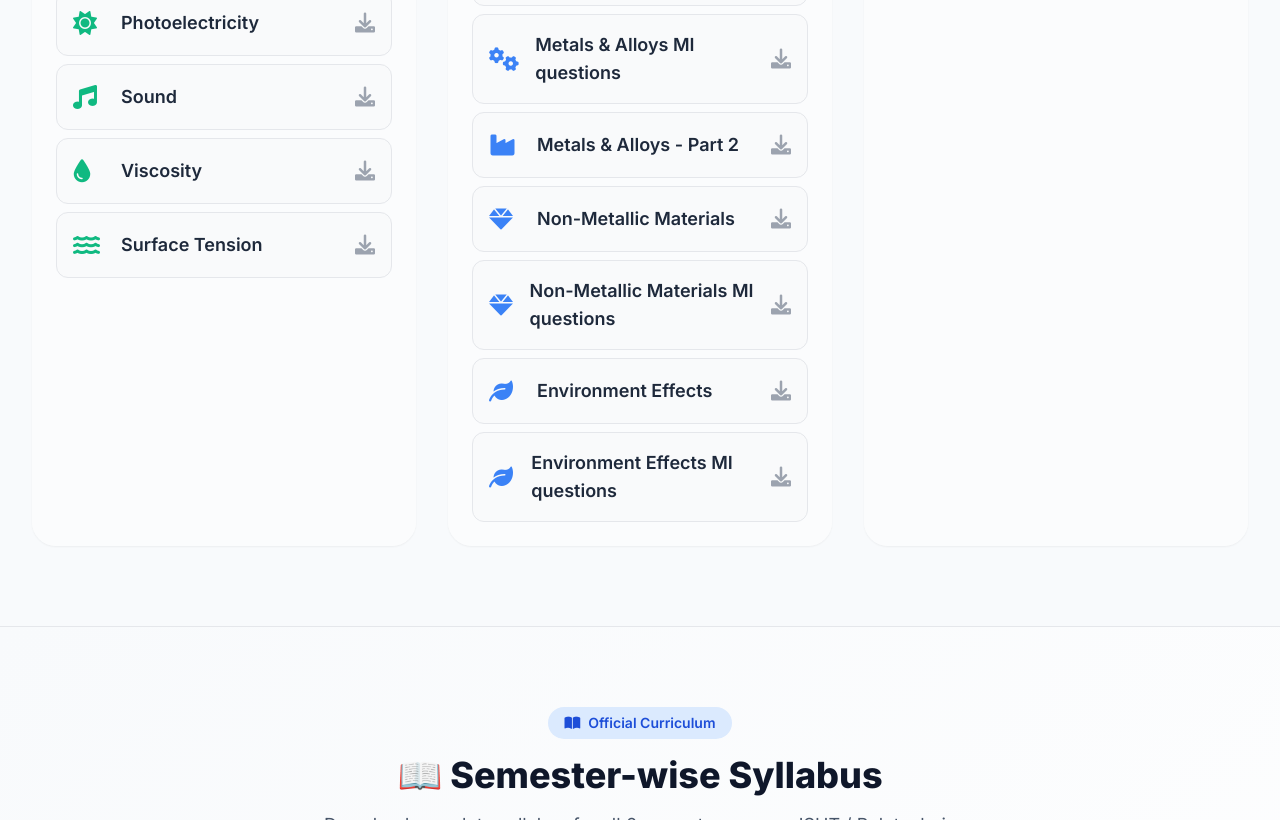
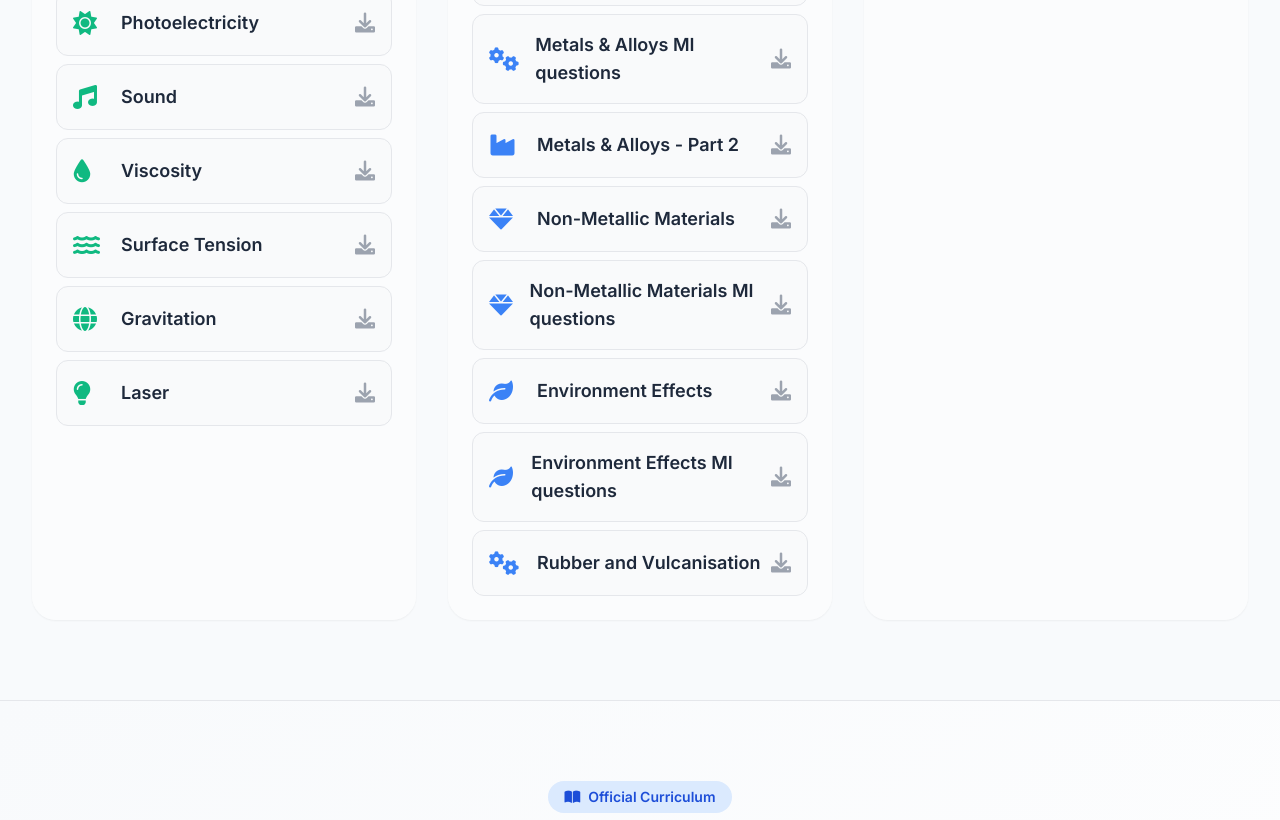
Before and after one commit to diplomacampus/01, a plain HTML site: page code/cse.html in a window 1280 px wide. Shown: the part 1804-2624 px from the top of the page. Drawn offline with nearby package versions, Linux system fonts and the light colour scheme.

Commit message:
Update cse.html

```diff
--- a/code/cse.html
+++ b/code/cse.html
@@ -667,58 +667,170 @@
         const subjectsData = {
     1: [
     {
-            code: "SEM11",
-            title: "Engg. Physics",
-            desc: "Core physics concepts for engineering: elasticity, heat, optics, etc.",
-            icon: "fa-flask",
-            color: "emerald",
-            topics: [
-                { name: "Units & Measurement", pdfUrl: "https://www.dropbox.com/scl/fi/e4iqvjc0cwt2uwl8crivd/Unit-And-Measurement-By-Diploma-Campus.pdf?rlkey=xifq0gnhach62dp2bnkwa9r56&st=3em7edsl&dl=1", icon: "fa-ruler" },
-                { name: "Elasticity", pdfUrl: "https://www.dropbox.com/scl/fi/87ycjqn894r6b1v6nkxf9/Elasticity-by-Diploma-Campus.pdf?rlkey=vnj246c5eilzxfcyv524lmgrz&st=d3aihrif&dl=1", icon: "fa-hand-peace" },
-                { name: "Heat", pdfUrl: "https://www.dropbox.com/scl/fi/ttam9dnznks9j6mtowp2q/Heat-by-Diploma-Campus.pdf?rlkey=2fk742kle8qcylwz2whdoo5rj&st=vm7iu7ev&dl=1", icon: "fa-temperature-high" },
-                { name: "Gas Laws & Specific Heat of Gases", pdfUrl: "https://www.dropbox.com/scl/fi/ae5257f91mdrgw8uiadoj/Gas-Laws-And-Specific-Heat-Of-Gases-by-Diploma-Campus.pdf?rlkey=4x0yx96per8m6m3u82g2es7lt&st=3cascfvd&dl=1", icon: "fa-chart-line" },
-                { name: "Light, Laser & Sound", pdfUrl: "https://www.dropbox.com/scl/fi/qz3nymitogqdkiv1nnrb5/Light-And-Laser-And-Sound-by-Diploma-Campus.pdf?rlkey=3l28v1mstrr5ltw34tsqwzbbw&st=760vz90e&dl=1", icon: "fa-lightbulb" },
-                { name: "Photoelectricity", pdfUrl: "https://www.dropbox.com/scl/fi/v9a5riatz3gucrgbfv7ad/Photo-electricity-by-Dipoma-Campus.pdf?rlkey=m9w2a30eyb7de8lrgj1pgkts7&st=21huxglj&dl=1", icon: "fa-sun" },
-                { name: "Sound", pdfUrl: "https://www.dropbox.com/scl/fi/me54n6bgyi3d19ftlxh9h/Sound-by-Diploma-Campus.pdf?rlkey=z1leok790ah27ynah9w7sjg7r&st=pjrtk2uh&dl=1", icon: "fa-music" },
-                { name: "Viscosity", pdfUrl: "https://www.dropbox.com/scl/fi/a988u69m1p2droj1o8npc/Viscosity-by-Diploma-Campus.pdf?rlkey=22tradzwasod7euvlquegky6v&st=5eus2dsb&dl=1", icon: "fa-tint" },
-                { name: "Surface Tension", pdfUrl: "https://www.dropbox.com/scl/fi/3kvdtihs8hu5496c9jgt8/Surface-Tension-by-Diploma-Campus.pdf?rlkey=fz3gz68evfygkhqtciieal5oo&st=znefjgdf&dl=1", icon: "fa-water" }
+        "code": "SEM11",
+        "title": "Engg. Physics",
+        "desc": "Core physics concepts for engineering: elasticity, heat, optics, etc.",
+        "icon": "fa-flask",
+        "color": "emerald",
+        "topics": [
+            {
+                "name": "Units & Measurement",
+                "pdfUrl": "https://www.dropbox.com/scl/fi/e4iqvjc0cwt2uwl8crivd/Unit-And-Measurement-By-Diploma-Campus.pdf?rlkey=xifq0gnhach62dp2bnkwa9r56&st=3em7edsl&dl=1",
+                "icon": "fa-ruler"
+            },
+            {
+                "name": "Elasticity",
+                "pdfUrl": "https://www.dropbox.com/scl/fi/87ycjqn894r6b1v6nkxf9/Elasticity-by-Diploma-Campus.pdf?rlkey=vnj246c5eilzxfcyv524lmgrz&st=d3aihrif&dl=1",
+                "icon": "fa-hand-peace"
+            },
+            {
+                "name": "Heat",
+                "pdfUrl": "https://www.dropbox.com/scl/fi/ttam9dnznks9j6mtowp2q/Heat-by-Diploma-Campus.pdf?rlkey=2fk742kle8qcylwz2whdoo5rj&st=vm7iu7ev&dl=1",
+                "icon": "fa-temperature-high"
+            },
+            {
+                "name": "Gas Laws & Specific Heat of Gases",
+                "pdfUrl": "https://www.dropbox.com/scl/fi/ae5257f91mdrgw8uiadoj/Gas-Laws-And-Specific-Heat-Of-Gases-by-Diploma-Campus.pdf?rlkey=4x0yx96per8m6m3u82g2es7lt&st=3cascfvd&dl=1",
+                "icon": "fa-chart-line"
+            },
+            {
+                "name": "Light, Laser & Sound",
+                "pdfUrl": "https://www.dropbox.com/scl/fi/qz3nymitogqdkiv1nnrb5/Light-And-Laser-And-Sound-by-Diploma-Campus.pdf?rlkey=3l28v1mstrr5ltw34tsqwzbbw&st=760vz90e&dl=1",
+                "icon": "fa-lightbulb"
+            },
+            {
+                "name": "Photoelectricity",
+                "pdfUrl": "https://www.dropbox.com/scl/fi/v9a5riatz3gucrgbfv7ad/Photo-electricity-by-Dipoma-Campus.pdf?rlkey=m9w2a30eyb7de8lrgj1pgkts7&st=21huxglj&dl=1",
+                "icon": "fa-sun"
+            },
+            {
+                "name": "Sound",
+                "pdfUrl": "https://www.dropbox.com/scl/fi/me54n6bgyi3d19ftlxh9h/Sound-by-Diploma-Campus.pdf?rlkey=z1leok790ah27ynah9w7sjg7r&st=pjrtk2uh&dl=1",
+                "icon": "fa-music"
+            },
+            {
+                "name": "Viscosity",
+                "pdfUrl": "https://www.dropbox.com/scl/fi/a988u69m1p2droj1o8npc/Viscosity-by-Diploma-Campus.pdf?rlkey=22tradzwasod7euvlquegky6v&st=5eus2dsb&dl=1",
+                "icon": "fa-tint"
+            },
+            {
+                "name": "Surface Tension",
+                "pdfUrl": "https://www.dropbox.com/scl/fi/3kvdtihs8hu5496c9jgt8/Surface-Tension-by-Diploma-Campus.pdf?rlkey=fz3gz68evfygkhqtciieal5oo&st=znefjgdf&dl=1",
+                "icon": "fa-water"
+            },
+            {
+                "name": "Gravitation",
+                "pdfUrl": "https://www.dropbox.com/scl/fi/gczso5761dz4r7p57ppil/Gravitation-diplomacampus.pdf?rlkey=vgt50huom9x8i7uyzvhdqq8ij&st=dulcqqrd&dl=1",
+                "icon": "fa-globe"
+            },
+            {
+                "name": "Laser",
+                "pdfUrl": "https://www.dropbox.com/scl/fi/6132cld30wjfaj8q40evo/Laser-Handwritten-Notes-diplomacampus.pdf?rlkey=u41fxpengq9oeq4z39h8zx6jl&st=zjh4uvd5&dl=1",
+                "icon": "fa-lightbulb"
+            }
         ]
     },
     {
-            code: "SEM12",
-            title: "Engg. Chemistry",
-            desc: "Fundamentals of chemistry for engineering applications.",
-            icon: "fa-atom",
-            color: "blue",
-            topics: [
-                { name: "Atomic Structure", pdfUrl: "https://www.dropbox.com/scl/fi/aqcsjhyfxitn4cobb9d05/Atomic-Structure-by-Diploma-Campus.pdf?rlkey=8b0vyqeuz8a3b524fml2nqmcq&st=7r61fvhf&dl=1", icon: "fa-atom" },
-                { name: "Atomic Structure MI questions", pdfUrl: "https://www.dropbox.com/scl/fi/atzbab9obiou1ut55fpsr/Atomic-structure-imp-questions-by-Diploma-Campus.pdf?rlkey=18emv4jom3fk8x43emar1e0sc&st=ecastzah&dl=1", icon: "fa-atom" },
-                { name: "Electrochemistry", pdfUrl: "https://www.dropbox.com/scl/fi/91mal0vxqnmrfjuspk0cv/Electrochemistry-by-Diploma-Campus.pdf?rlkey=ug9b299pdi0b1waz8b76v9tzo&st=jf1g8d2l&dl=1", icon: "fa-battery-full" },
-                { name: "Electrochemistry MI questions", pdfUrl: "https://www.dropbox.com/scl/fi/s0zbh0o1c2yaf0ue24drk/Electrochemistry-Important-Questions-by-Diploma-Campus.pdf?rlkey=89qdexzs8pc11vqiqo08ig3lz&st=w0omz1jz&dl=0", icon: "fa-battery-full" },
-                { name: "Metals & Alloys - Part 1", pdfUrl: "https://www.dropbox.com/scl/fi/33po9shn4sz76zf0iv1ez/Metals-And-Alloys-by-Diploma-Campus.pdf?rlkey=p3knklnvan1zs98io5vxm5ggy&st=vt8l7j76&dl=1", icon: "fa-cogs" },
-                { name: "Metals & Alloys MI questions", pdfUrl: "https://www.dropbox.com/scl/fi/aspvu4mtqr0f03vhjd630/Metals-And-Alloys-Important-Questions-by-Diploma-Campus.pdf?rlkey=gx9m4baokrnyeqqut2sevrede&st=lwqpaw00&dl=1", icon: "fa-cogs" },
-                { name: "Metals & Alloys - Part 2", pdfUrl: "https://www.dropbox.com/scl/fi/50x7gmxjl09de83k1sjwd/Metals-And-Alloys-2-by-Diploma-Campus.pdf?rlkey=hvahpjqt4cdt9u8pff4p0yrb7&st=fmknx52q&dl=1", icon: "fa-industry" },
-                { name: "Non-Metallic Materials", pdfUrl: "https://www.dropbox.com/scl/fi/o5z5rgm6jo86opoiyftkq/Non-Metallic-by-Diploma-Campus.pdf?rlkey=oh2pdtmcol1275wsejvho87td&st=b8yylz0y&dl=1", icon: "fa-gem" },
-                { name: "Non-Metallic Materials MI questions", pdfUrl: "https://www.dropbox.com/scl/fi/uokxwqmrjjkn99fo89tf4/Non-Metallic-Materials-Important-Questions-by-Diploma-Campus.pdf?rlkey=unolzylud6kshy552szv3v4tz&st=xx8tqbug&dl=1", icon: "fa-gem" },
-                { name: "Environment Effects", pdfUrl: "https://www.dropbox.com/scl/fi/7hz4bhe66rwvdzah6f5iw/Environment-Effects-by-Diploma-Campus.pdf?rlkey=ctswg3nky8t5e8ahp27w4j3gj&st=xyg1p8bz&dl=1", icon: "fa-leaf" },
-                { name: "Environment Effects MI questions", pdfUrl: "https://www.dropbox.com/scl/fi/gjc4tm0ooviqgxwsm1ee2/Environment-Effects-Important-Questions-by-Diploma-Campus.pdf?rlkey=shfhusq2xfo788zz3k59zgzao&st=pk3iold5&dl=1", icon: "fa-leaf" }
+        "code": "SEM12",
+        "title": "Engg. Chemistry",
+        "desc": "Fundamentals of chemistry for engineering applications.",
+        "icon": "fa-atom",
+        "color": "blue",
+        "topics": [
+            {
+                "name": "Atomic Structure",
+                "pdfUrl": "https://www.dropbox.com/scl/fi/aqcsjhyfxitn4cobb9d05/Atomic-Structure-by-Diploma-Campus.pdf?rlkey=8b0vyqeuz8a3b524fml2nqmcq&st=7r61fvhf&dl=1",
+                "icon": "fa-atom"
+            },
+            {
+                "name": "Atomic Structure MI questions",
+                "pdfUrl": "https://www.dropbox.com/scl/fi/atzbab9obiou1ut55fpsr/Atomic-structure-imp-questions-by-Diploma-Campus.pdf?rlkey=18emv4jom3fk8x43emar1e0sc&st=ecastzah&dl=1",
+                "icon": "fa-atom"
+            },
+            {
+                "name": "Electrochemistry",
+                "pdfUrl": "https://www.dropbox.com/scl/fi/91mal0vxqnmrfjuspk0cv/Electrochemistry-by-Diploma-Campus.pdf?rlkey=ug9b299pdi0b1waz8b76v9tzo&st=jf1g8d2l&dl=1",
+                "icon": "fa-battery-full"
+            },
+            {
+                "name": "Electrochemistry MI questions",
+                "pdfUrl": "https://www.dropbox.com/scl/fi/s0zbh0o1c2yaf0ue24drk/Electrochemistry-Important-Questions-by-Diploma-Campus.pdf?rlkey=89qdexzs8pc11vqiqo08ig3lz&st=w0omz1jz&dl=0",
+                "icon": "fa-battery-full"
+            },
+            {
+                "name": "Metals & Alloys - Part 1",
+                "pdfUrl": "https://www.dropbox.com/scl/fi/33po9shn4sz76zf0iv1ez/Metals-And-Alloys-by-Diploma-Campus.pdf?rlkey=p3knklnvan1zs98io5vxm5ggy&st=vt8l7j76&dl=1",
+                "icon": "fa-cogs"
+            },
+            {
+                "name": "Metals & Alloys MI questions",
+                "pdfUrl": "https://www.dropbox.com/scl/fi/aspvu4mtqr0f03vhjd630/Metals-And-Alloys-Important-Questions-by-Diploma-Campus.pdf?rlkey=gx9m4baokrnyeqqut2sevrede&st=lwqpaw00&dl=1",
+                "icon": "fa-cogs"
+            },
+            {
+                "name": "Metals & Alloys - Part 2",
+                "pdfUrl": "https://www.dropbox.com/scl/fi/50x7gmxjl09de83k1sjwd/Metals-And-Alloys-2-by-Diploma-Campus.pdf?rlkey=hvahpjqt4cdt9u8pff4p0yrb7&st=fmknx52q&dl=1",
+                "icon": "fa-industry"
+            },
+            {
+                "name": "Non-Metallic Materials",
+                "pdfUrl": "https://www.dropbox.com/scl/fi/o5z5rgm6jo86opoiyftkq/Non-Metallic-by-Diploma-Campus.pdf?rlkey=oh2pdtmcol1275wsejvho87td&st=b8yylz0y&dl=1",
+                "icon": "fa-gem"
+            },
+            {
+                "name": "Non-Metallic Materials MI questions",
+                "pdfUrl": "https://www.dropbox.com/scl/fi/uokxwqmrjjkn99fo89tf4/Non-Metallic-Materials-Important-Questions-by-Diploma-Campus.pdf?rlkey=unolzylud6kshy552szv3v4tz&st=xx8tqbug&dl=1",
+                "icon": "fa-gem"
+            },
+            {
+                "name": "Environment Effects",
+                "pdfUrl": "https://www.dropbox.com/scl/fi/7hz4bhe66rwvdzah6f5iw/Environment-Effects-by-Diploma-Campus.pdf?rlkey=ctswg3nky8t5e8ahp27w4j3gj&st=xyg1p8bz&dl=1",
+                "icon": "fa-leaf"
+            },
+            {
+                "name": "Environment Effects MI questions",
+                "pdfUrl": "https://www.dropbox.com/scl/fi/gjc4tm0ooviqgxwsm1ee2/Environment-Effects-Important-Questions-by-Diploma-Campus.pdf?rlkey=shfhusq2xfo788zz3k59zgzao&st=pk3iold5&dl=1",
+                "icon": "fa-leaf"
+            },
+            {
+                "name": "Rubber and Vulcanisation",
+                "pdfUrl": "https://www.dropbox.com/scl/fi/wqs93l5dhabx36kxwa208/Rubber-and-Vulcanisation-of-Rubber-diplomacampus.pdf?rlkey=as0f2nin6z6ibx0mfz1mcot9t&st=ivwou5gw&dl=1",
+                "icon": "fa-cogs"
+            }
         ]
     },
     {
-            code: "SEM13",
-            title: "Engg. Mathematics",
-            desc: "Algebra, Trigonometry, and Geometry.",
-            icon: "fa-square-root-variable",
-            color: "purple",
-            topics: [
-                { name: "Matrices & Determinants", pdfUrl: "assets/notes/sem1/maths_algebra.pdf", icon: "fa-calculator" },
-
-{ name: "Matrices and Determinants - MI Questions", pdfUrl: "https://www.dropbox.com/scl/fi/3k6ul3q4yat9b3rr1ybaj/matrix-and-determination-most-important-questions.pdf?rlkey=sr8nntrwcottumtvy1xerkgbe&st=am79537i&dl=1", icon: "fa-calculator" },
-
-                { name: "Trigonometry Basics", pdfUrl: "https://www.dropbox.com/scl/fi/hhj27m3l5d5gs7u1h5qe3/Trigonometry-Handwritten-Notes-by-Diploma-Campus.pdf?rlkey=z48zyvkcl3p3yd9w402hhdbmb&st=oruyrwkc&dl=1", icon: "fa-chart-pie" },
-
- { name: "Straight Line", pdfUrl: "https://www.dropbox.com/scl/fi/8uhpmphpuf8mwbics9e6r/Complete-Straight-Line-By-Diploma-Campus.pdf?rlkey=7ktb4nhg2vgd3oymzr208p3t2&st=yp3hku1f&dl=1", icon: "fa-chart-line" },
-                { name: "Straight Line - MI Questions", pdfUrl: "https://www.dropbox.com/scl/fi/7xekod90qriarmg6a0qsd/Straight-line.pdf?rlkey=mld11uhzh22kycxjhhkxnmosp&st=w9kekqkj&dl=1", icon: "fa-chart-line" }
+        "code": "SEM13",
+        "title": "Engg. Mathematics",
+        "desc": "Algebra, Trigonometry, and Geometry.",
+        "icon": "fa-square-root-variable",
+        "color": "purple",
+        "topics": [
+            {
+                "name": "Matrices & Determinants",
+                "pdfUrl": "assets/notes/sem1/maths_algebra.pdf",
+                "icon": "fa-calculator"
+            },
+            {
+                "name": "Matrices and Determinants - MI Questions",
+                "pdfUrl": "https://www.dropbox.com/scl/fi/3k6ul3q4yat9b3rr1ybaj/matrix-and-determination-most-important-questions.pdf?rlkey=sr8nntrwcottumtvy1xerkgbe&st=am79537i&dl=1",
+                "icon": "fa-calculator"
+            },
+            {
+                "name": "Trigonometry Basics",
+                "pdfUrl": "https://www.dropbox.com/scl/fi/hhj27m3l5d5gs7u1h5qe3/Trigonometry-Handwritten-Notes-by-Diploma-Campus.pdf?rlkey=z48zyvkcl3p3yd9w402hhdbmb&st=oruyrwkc&dl=1",
+                "icon": "fa-chart-pie"
+            },
+            {
+                "name": "Straight Line",
+                "pdfUrl": "https://www.dropbox.com/scl/fi/8uhpmphpuf8mwbics9e6r/Complete-Straight-Line-By-Diploma-Campus.pdf?rlkey=7ktb4nhg2vgd3oymzr208p3t2&st=yp3hku1f&dl=1",
+                "icon": "fa-chart-line"
+            },
+            {
+                "name": "Straight Line - MI Questions",
+                "pdfUrl": "https://www.dropbox.com/scl/fi/7xekod90qriarmg6a0qsd/Straight-line.pdf?rlkey=mld11uhzh22kycxjhhkxnmosp&st=w9kekqkj&dl=1",
+                "icon": "fa-chart-line"
+            }
         ]
     }
 ],
```
Lines whose indentation alone changed are shown as unchanged.
